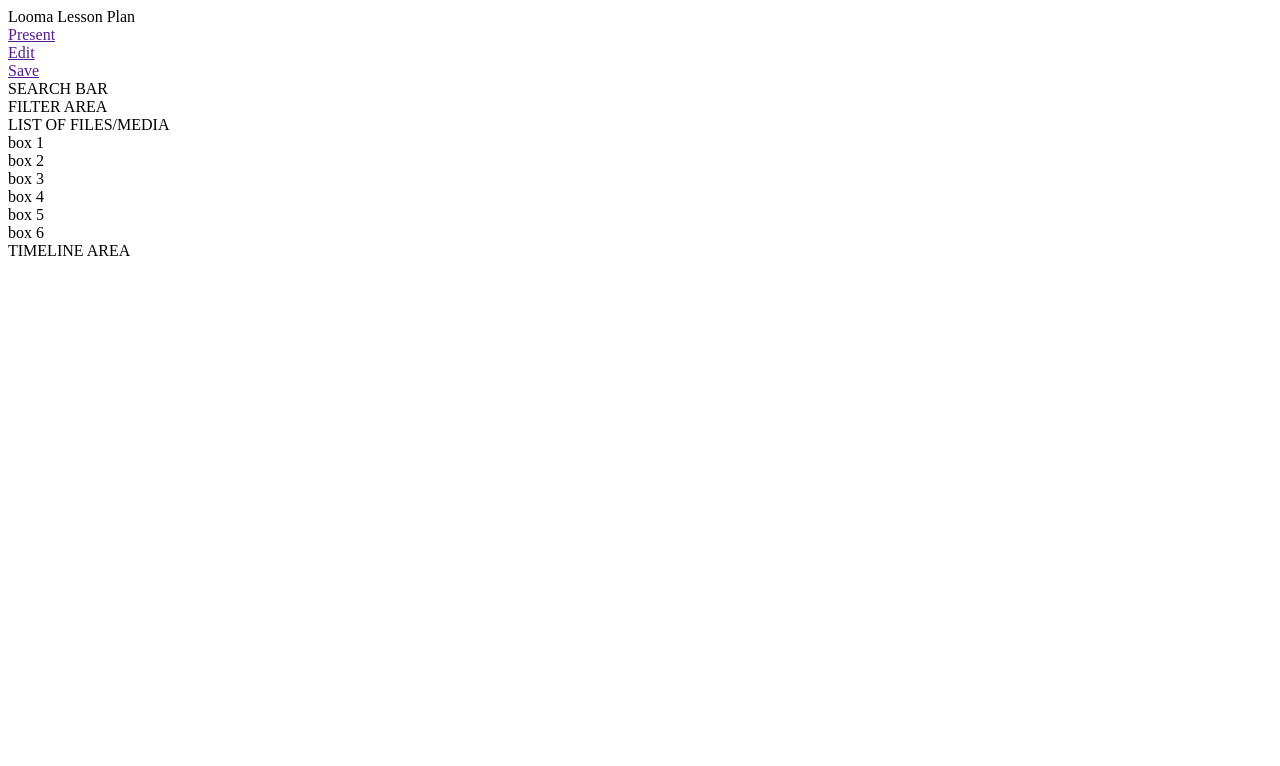
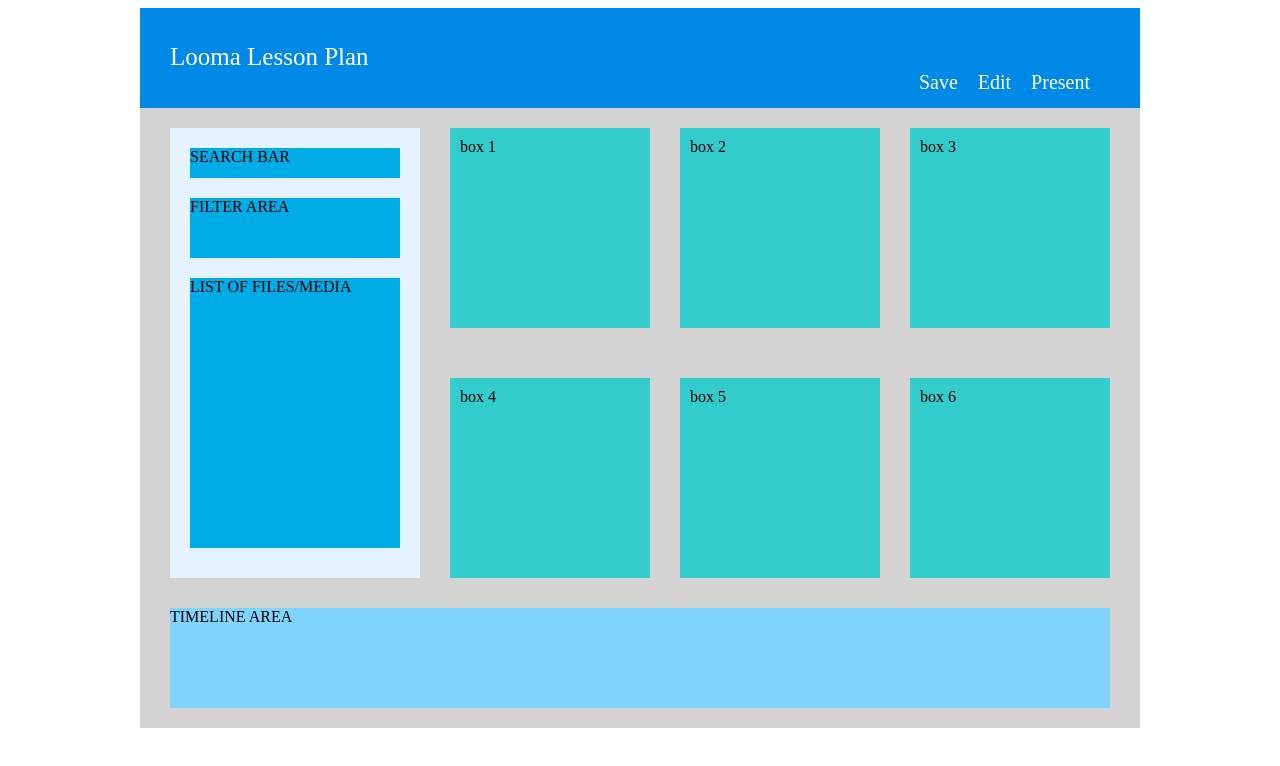
Before and after one commit to sjasuja111/senior-design-test, a plain HTML site: page index.html in a window 1280 px wide. Drawn offline with nearby package versions, Linux system fonts and the light colour scheme; a web font is replaced by a local one.

Commit message:
add layout boxes to stylesheet

```diff
--- a/styles.css
+++ b/styles.css
@@ -1,5 +1,122 @@
 <style>
 
-boobs
+body,html {
+    margin: 0;
+    padding: 0;
+    height: 100%;
+    font-family: 'Product Sans', Arial, sans-serif;
+    position: relative;
+  }
+
+  .wrapper {
+    position: relative;
+    height: 1000px;
+    padding: 0;
+    margin: 0;
+	background-color: #0089e6;
+  }
+
+  #container {
+    position: relative;
+    margin: 0 auto;
+    width: 1000px;
+    height: 720px;
+    background-color: LightGray;
+  }
+
+  #header {
+    margin: 0 auto;
+    background-color: #0089e6;
+    height: 100px;
+    padding: 0px 50px;
+    font-family: 'Product Sans';
+  }
+
+  #looma {
+  	font-size: 25px;
+  	color: white;
+  	padding-top: 35px;
+  	right: 20px;
+  	position: relative;
+
+  }
+
+  #links {
+  	text-align: right;
+  	float: right;
+  	padding-left: 10px;
+  	font-size: 20px;
+  	position: relative;
+  }
+
+  #links a {
+  	color: white;
+  	text-decoration: none;
+  }
+
+  #links:hover a {
+  	color: LightGray;
+  }
+
+  .content {
+  	width: 250px;
+  	height: 450px;
+  	background-color: #e5f2ff;
+ 	margin-left: 30px;
+ 	margin-top: 20px;
+ 	margin-right: 0;
+ 	float: left;
+  }
+
+  .box {
+  	float: left;
+  	width: 180px;
+  	height: 180px;
+  	margin-left: 30px;
+  	margin-bottom: 30px;
+  	margin-top: 20px;
+  	background-color: #33cccc;
+  	font-family: 'Product Sans';
+  	padding: 10px;
+  }
+
+  #search {
+  	float: left;
+  	width: 210px;
+  	height: 30px;
+  	margin-left: 20px;
+  	margin-top: 20px;
+  	background-color: #00ace6;
+  	font-family: 'Product Sans';
+  }
+
+#filter {
+  	float: left;
+  	width: 210px;
+  	height: 60px;
+  	margin-left: 20px;
+  	margin-top: 20px;
+  	background-color: #00ace6;
+  	font-family: 'Product Sans';
+  }
+
+ #files {
+  	float: left;
+  	width: 210px;
+  	height: 270px;
+  	margin-left: 20px;
+  	margin-top: 20px;
+  	background-color: #00ace6;
+  	font-family: 'Product Sans';
+  }
+
+  #timeline {
+  	float: left;
+  	width: 940px;
+  	height: 100px;
+  	margin-left: 30px;
+  	background-color: #80d5ff;
+  	font-family: 'Product Sans';
+  }
 
 </style>
```
